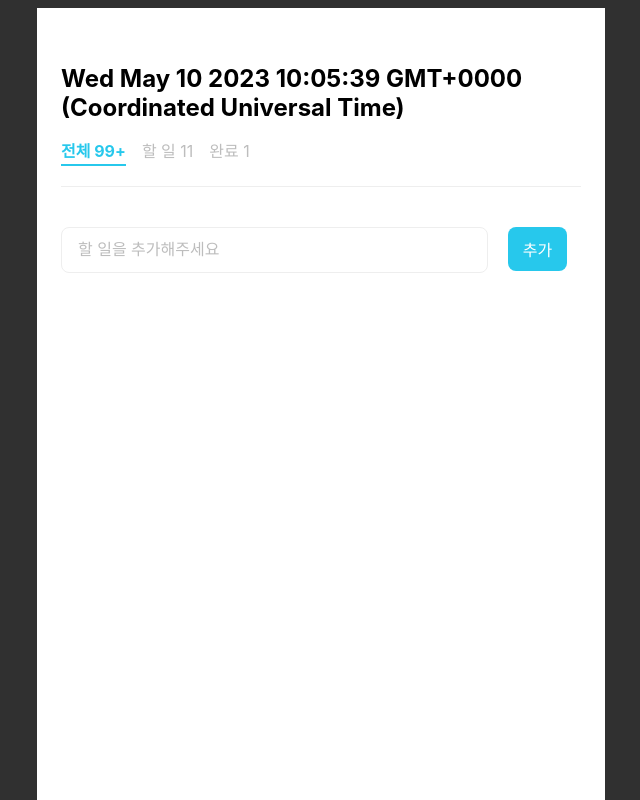
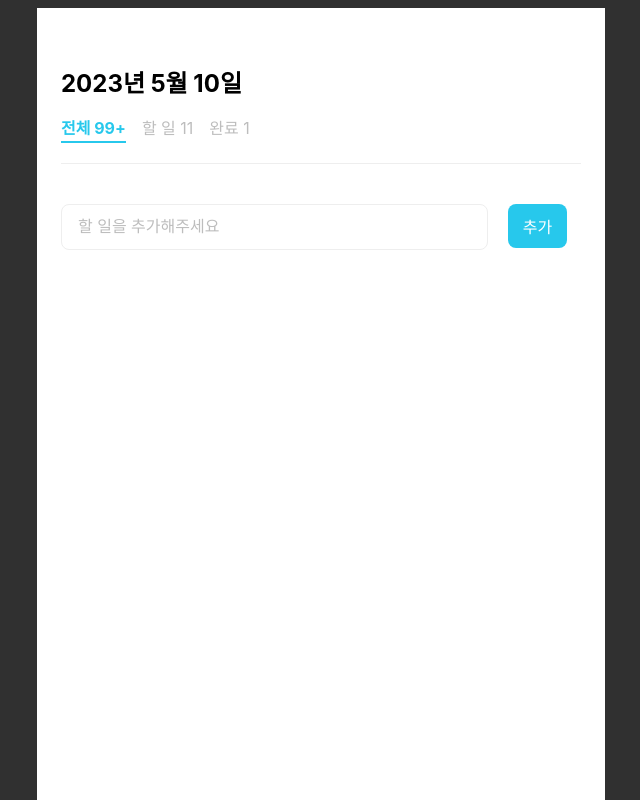
Before and after one commit to jikor1st/Gaeturdy-pre-project, a React (Create React App) app in the folder kimhyunmin-todo/: page / in a window 1280 px wide. Shown: the top 800 px of the page, without its empty margins (319-959 px from the left). Built offline with nearby package versions, Linux system fonts and the light colour scheme; a web font is replaced by a local one.

Commit message:
chore: 타이틀에 현재 날짜를 받아오도록 수정

```diff
--- a/kimhyunmin-todo/src/components/TodoForm.tsx
+++ b/kimhyunmin-todo/src/components/TodoForm.tsx
@@ -12,15 +12,17 @@ interface OnTodoSubmitProps {
 const TodoForm = ({ onTodoSubmit }: OnTodoSubmitProps) => {
   // useState('') 를 사용하여 inputValue라는 state를 관리하고 있습니다. 이 state는 입력받은 할 일의 내용을 저장합니다.
   const [inputValue, setInputValue] = useState("");
-
+  // 입력 필드의 아웃라인 색상을 관리할 새로운 상태
+  const [isInputEmpty, setIsInputEmpty] = useState(false);
   // handleSubmit 함수는 할 일을 추가하는 이벤트 핸들러입니다. 입력된 내용이 있으면 상위 컴포넌트로부터 전달받은 onTodoSubmit 함수를 호출하여 할 일을 추가합니다.
   const handleSubmit = (e: React.FormEvent) => {
     e.preventDefault();
     if (inputValue.trim()) {
       onTodoSubmit(inputValue);
       setInputValue("");
+      setIsInputEmpty(false);
     } else {
-      alert("할 일을 작성해주세요");
+      setIsInputEmpty(true);
     }
   };
 
@@ -29,8 +31,14 @@ const TodoForm = ({ onTodoSubmit }: OnTodoSubmitProps) => {
     <FormWrapper onSubmit={handleSubmit}>
       <Input
         value={inputValue}
-        onChange={(e) => setInputValue(e.target.value)}
+        onChange={(e) => {
+          setInputValue(e.target.value);
+          setIsInputEmpty(false);
+        }}
         placeholder="할 일을 추가해주세요"
+        style={{
+          borderColor: isInputEmpty ? "#ff9898" : "#eeeeee",
+        }}
       />
       <Button type="submit">추가</Button>
     </FormWrapper>
--- a/kimhyunmin-todo/src/components/TodoList.tsx
+++ b/kimhyunmin-todo/src/components/TodoList.tsx
@@ -1,12 +1,16 @@
 import React, { useState } from "react";
-import TodoTabs from '@/components/TodoTabs';
-import TodoForm from '@/components/TodoForm';
-import TodoItem from '@/components/TodoItem';
-import { HomeContainer, TodoWrapper, Title, Divider } from "@/styles/TodoListStyles";
+import TodoTabs from "@/components/TodoTabs";
+import TodoForm from "@/components/TodoForm";
+import TodoItem from "@/components/TodoItem";
+import {
+  HomeContainer,
+  TodoWrapper,
+  Title,
+  Divider,
+} from "@/styles/TodoListStyles";
 
 // TodoList는 프로젝트의 가장 상위 컴포넌트로, 여기서는 Todo 항목을 추가하고 삭제하는 기능을 구현했습니다.
 const TodoList = () => {
-
   // 이 useState에서는 useState<string[]>([])를 사용하여 todos라는 state를 관리하고 있습니다. 이 state는 문자열의 배열로 각각의 문자열은 할 일의 내용을 나타냅니다. ([]) 은 'useState'의 인자로 빈 배열을 전달하여 초기 상태값을 설정합니다. 이 상태값은 빈 문자열 배열로 초기화됩니다.
   const [todos, setTodos] = useState<string[]>([]);
 
@@ -16,8 +20,8 @@ const TodoList = () => {
   };
 
   // removeTodo 함수는 할 일을 삭제하는 함수입니다. 인자로 받은 index를 기반으로 해당 index의 할 일을 삭제합니다. 인덱스는 i로 표시됩니다. 이 함수는 i !== index 조건식을 반환합니다. 즉, 현재 인덱스 i가 삭제하려는 인덱스 index와 같지 않은 경우에만 true를 반환하며, 이러한 조건에 맞는 요소들만 추출하여 새로운 배열을 생성합니다. 따라서 removeTodo 함수는 인덱스 값을 매개변수로 받아, 해당 인덱스의 항목을 제외한 나머지 항목으로 구성된 새로운 배열을 생성하고 이를 setTodos 를 통해 할 일 목록으로 설정합니다. 이렇게 함으로써 특정 인덱스의 할 일 항목이 삭제됩니다.
-  const removeTodo = (index:number) => {
-    setTodos(todos.filter((_,i)=>i!==index));
+  const removeTodo = (index: number) => {
+    setTodos(todos.filter((_, i) => i !== index));
   };
 
   // TodoForm 컴포넌트에 onTodoSubmit prop으로 addTodo 함수를 전달합니다. 이를 통해 TodoForm에서 작성된 할 일을 추가할 수 있습니다.
@@ -25,7 +29,13 @@ const TodoList = () => {
   return (
     <HomeContainer>
       <TodoWrapper>
-          <Title>{Date()}</Title>
+        <Title>
+          {new Intl.DateTimeFormat("ko-KR", {
+            year: "numeric",
+            month: "long",
+            day: "numeric",
+          }).format(new Date())}
+        </Title>
         <TodoTabs />
         <Divider />
         <TodoForm onTodoSubmit={addTodo} />
@@ -38,8 +48,7 @@ const TodoList = () => {
         ))}
       </TodoWrapper>
     </HomeContainer>
-
   );
-}
+};
 
 export default TodoList;
```
Lines whose indentation alone changed are shown as unchanged.
